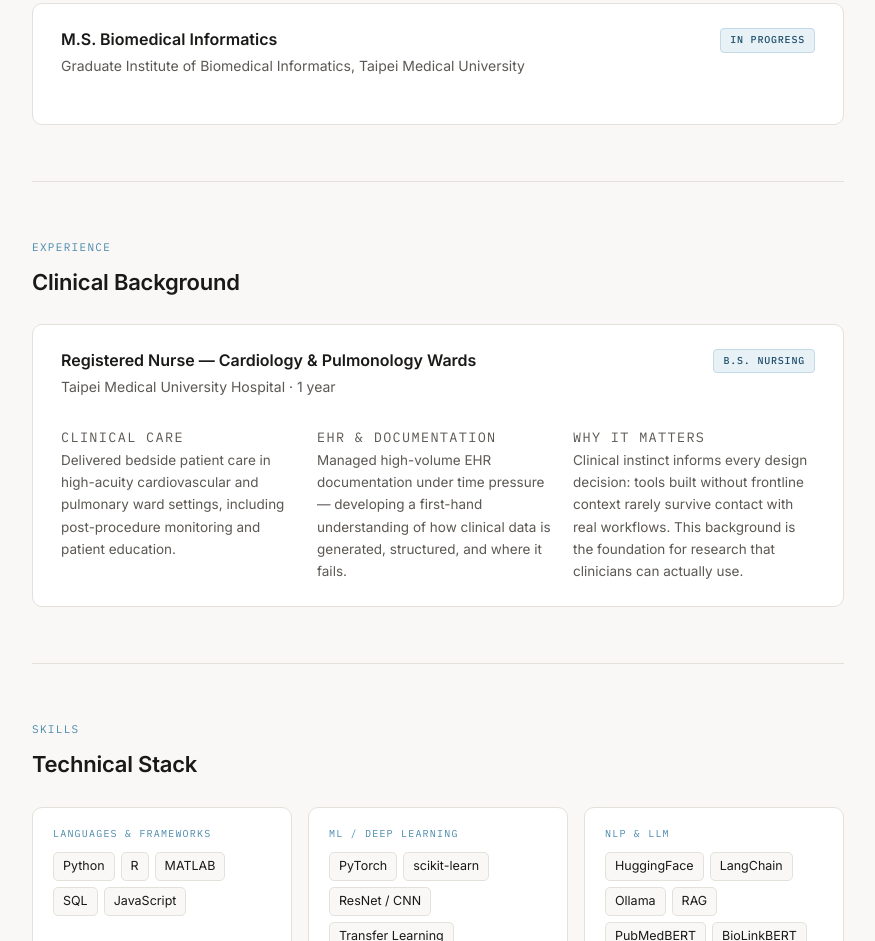
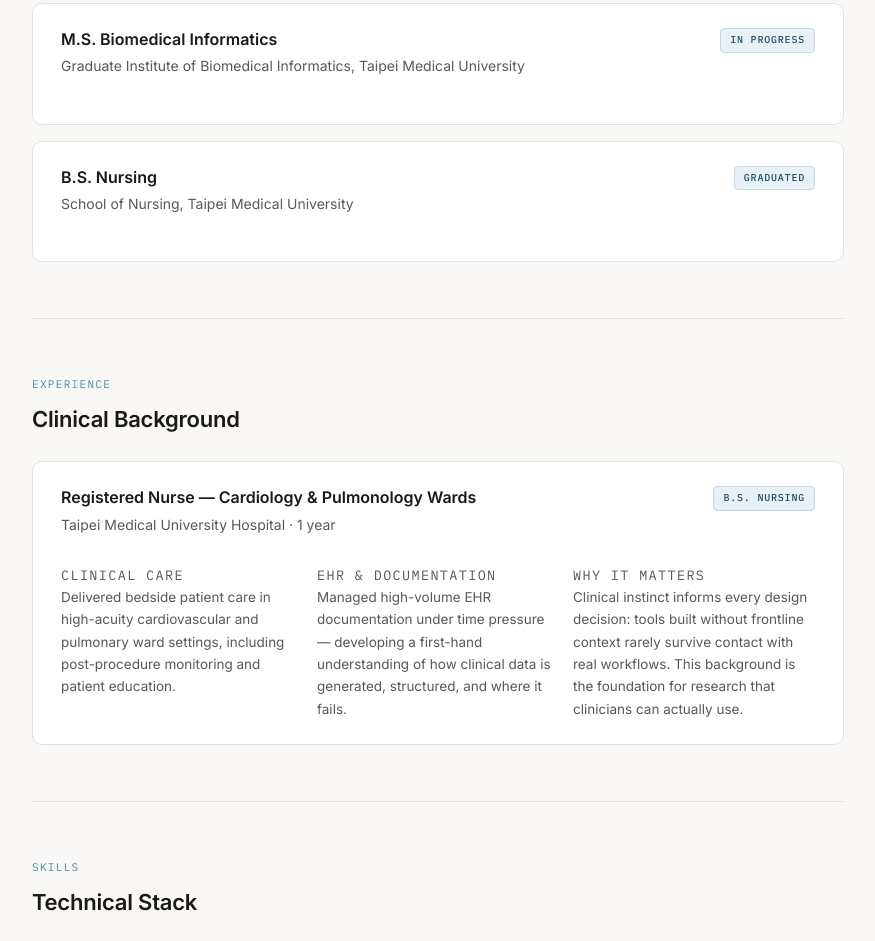
Before and after one commit to juliachou0530/juliachou0530.github.io, a plain HTML site: page index.html in a window 1280 px wide. Shown: the part 875-1816 px from the top of the page, without its empty margins (202-1077 px from the left). Drawn offline with Linux system fonts and the light colour scheme.

Commit message:
version 6

```diff
--- a/index.html
+++ b/index.html
@@ -381,6 +381,15 @@
         <span class="badge">In Progress</span>
       </div>
     </div>
+    <div class="project" style="margin-bottom:0; margin-top:16px;">
+      <div class="project-header">
+        <div>
+          <h3>B.S. Nursing</h3>
+          <p style="margin-top:4px;font-size:14px;">School of Nursing, Taipei Medical University</p>
+        </div>
+        <span class="badge">Graduated</span>
+      </div>
+    </div>
   </section>
 
   <!-- EXPERIENCE -->
```
